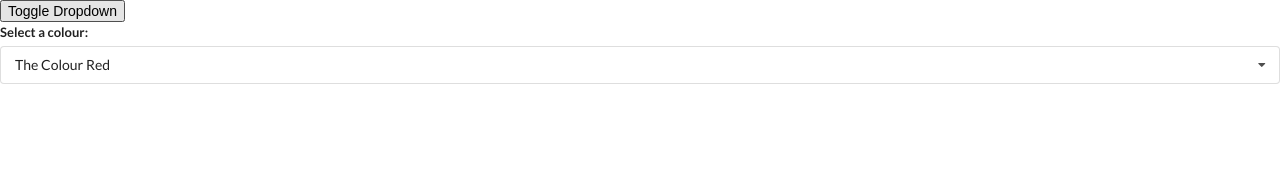
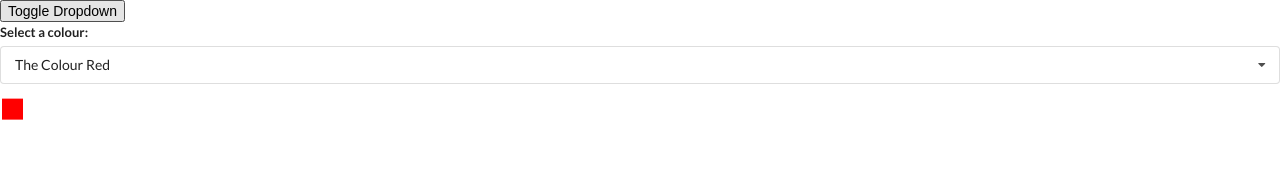
Before and after one commit to mvassaramo/widget, a React (Create React App) app: page / in a window 1280 px wide. Shown: the top 189 px of the page. Built offline with nearby package versions, Linux system fonts and the light colour scheme.

Commit message:
add icon showing colour selected

```diff
--- a/src/components/Dropdown.js
+++ b/src/components/Dropdown.js
@@ -45,6 +45,8 @@ const DropDown = ({ options, selected, onSelectedChange }) => {
           </div>
         </div>
       </div>
+
+      <i style={{ color: selected.value }} class="square full icon large"></i>
     </div>
   )
 }
```
